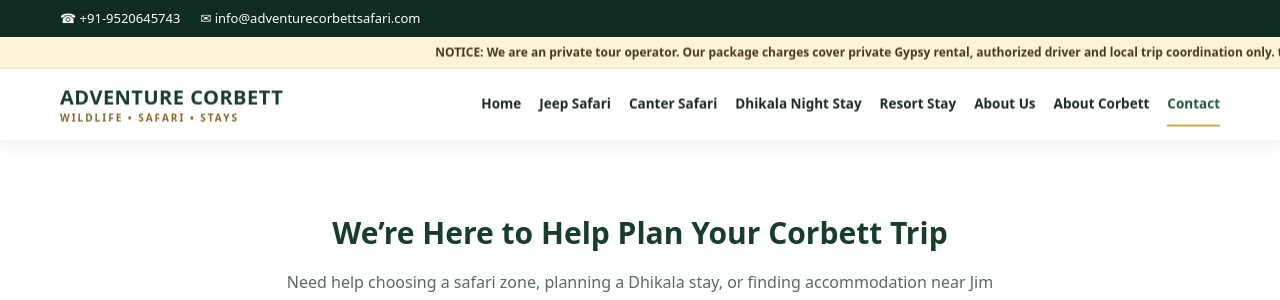
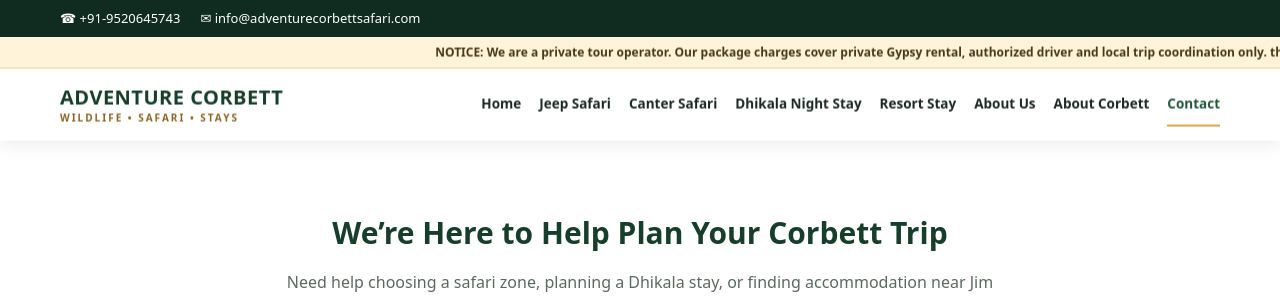
Before and after one commit to rehan953625/adventure-corbett-safari, a PHP site: page /contact.html in a window 1280 px wide. Shown: the top 300 px of the page. Run offline with PHP 8.4, Linux system fonts and the light colour scheme.

Commit message:
Fix typo in legal disclaimer content

```diff
--- a/assets/style.css
+++ b/assets/style.css
@@ -2367,7 +2367,7 @@ img {
 
 /* Moving legal / business-status disclaimer */
 .site-header::before {
-  content: "NOTICE: We are an private tour operator. Our package charges cover private Gypsy rental, authorized driver and local trip coordination only. the official portel is corbettgov.org";
+  content: "NOTICE: We are a private tour operator. Our package charges cover private Gypsy rental, authorized driver and local trip coordination only. the official portel is corbettgov.org";
   display: block;
   width: 100%;
   min-height: 30px;
```
